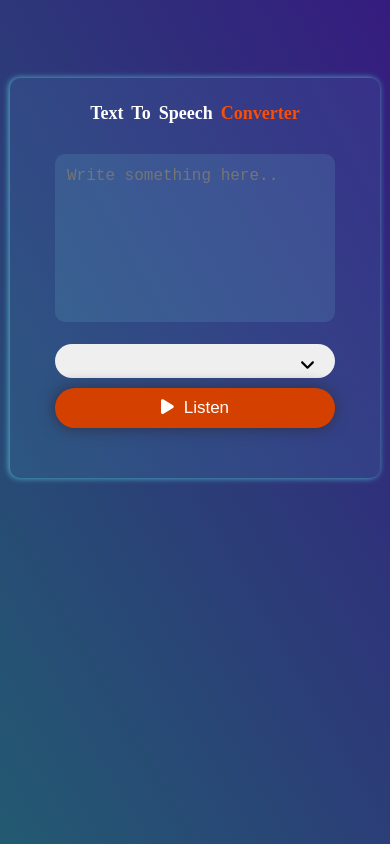
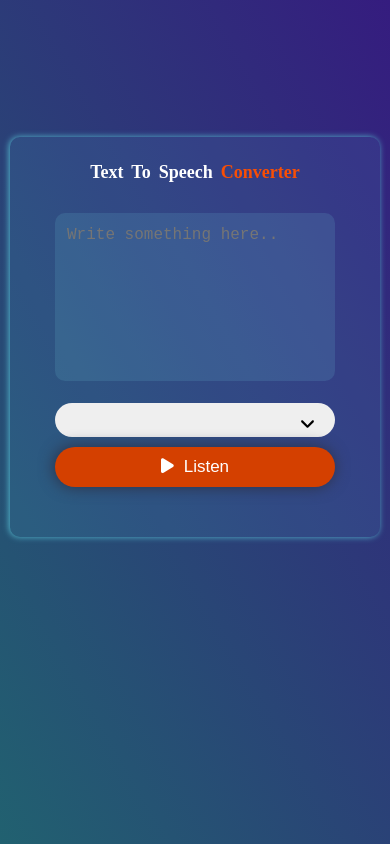
Before and after one commit to Akashb21/text-speech-web, a plain HTML site: page index.html in a window 390 px wide. Shown: the top 844 px of the page. Drawn offline with Linux system fonts and the light colour scheme.

Commit message:
Update style.css

```diff
--- a/style.css
+++ b/style.css
@@ -13,8 +13,7 @@
 }
 .main{
     width: 600px;
-    /* min-height: 100px; */
-    /* background-color: #3d2c71; */
+
     background-color: rgba(93, 215, 242, 0.095);
     padding: 10px;
     color: #fff;
@@ -88,13 +87,13 @@
 @media (max-width:620px){
     .container{
         width: 100vW;
-        height: 120vh;
+        height: 100vh;
         align-items:flex-start;
     }
     .main{
         width: 300px;
         height: 400px;
-        margin-top: 20%;
+        margin-top: 35%;
     }
     .main h1{
         font-size: 18px;
```
